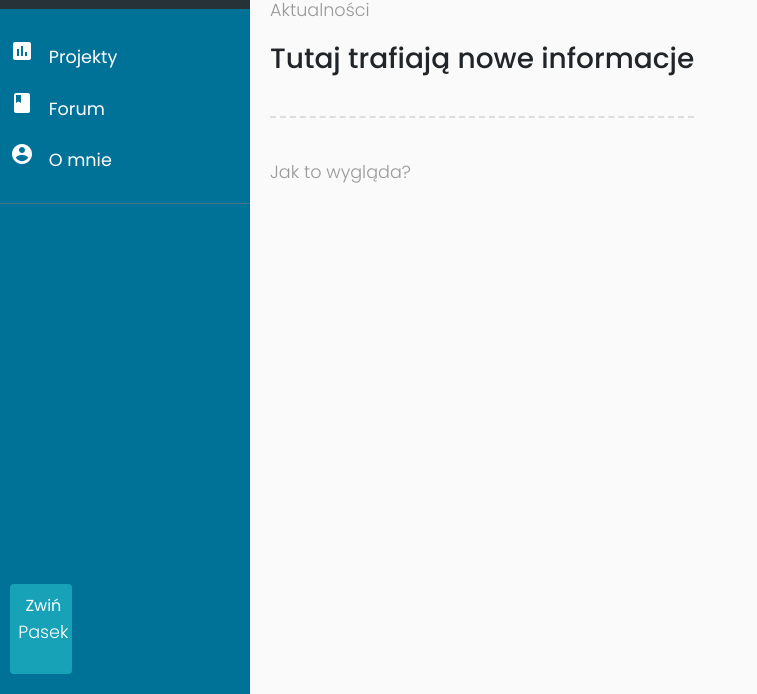
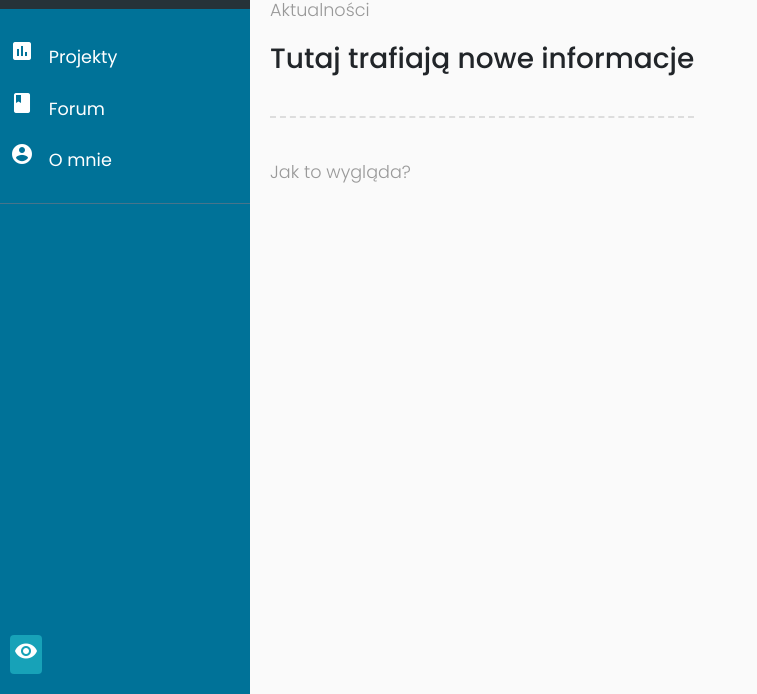
Before and after one commit to zerosaboteur/strona, a plain HTML site: page strona/index.html in a window 1280 px wide. Shown: the part 106-800 px from the top of the page, without its empty margins (0-757 px from the left). Drawn offline with nearby package versions, Linux system fonts and the light colour scheme.

Commit message:
edycja przycisku chowania sidebaru

```diff
--- a/strona/css/custom.css
+++ b/strona/css/custom.css
@@ -39,7 +39,7 @@ a, a:hover, a:focus {
     left:10px;
     position: fixed;
     z-index: 99;
-    padding:10px 4px;
+    padding:4px 4px;
 }
 
 .line {
--- a/strona/index.html
+++ b/strona/index.html
@@ -51,8 +51,7 @@
 
 
                             <button type="button" id="sidebarCollapse" class="btn btn-info navbar-btn">
-                                <i class="glyphicon glyphicon-align-left"></i>
-                                <span>Zwiń <p style="color:#fff"> Pasek</span>
+                                <i class="glyphicon glyphicon-align-left material-icons">visibility</i>
                             </button>
 
                 <div class="line"></div>
```
